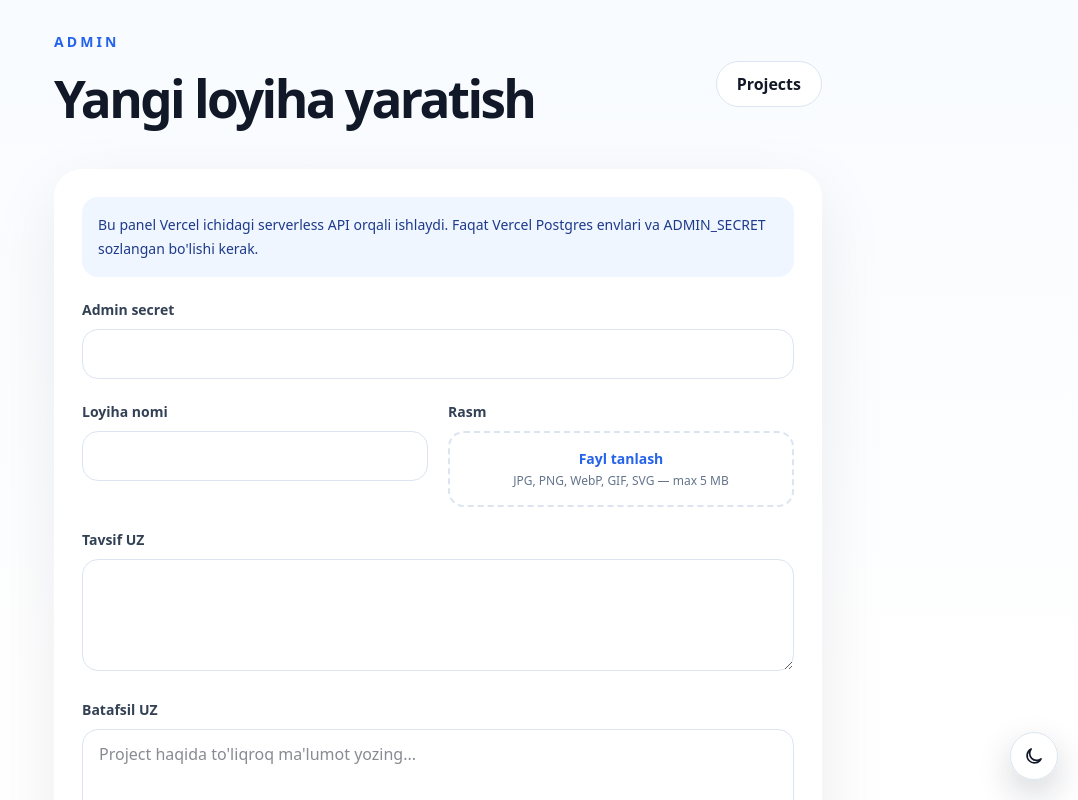
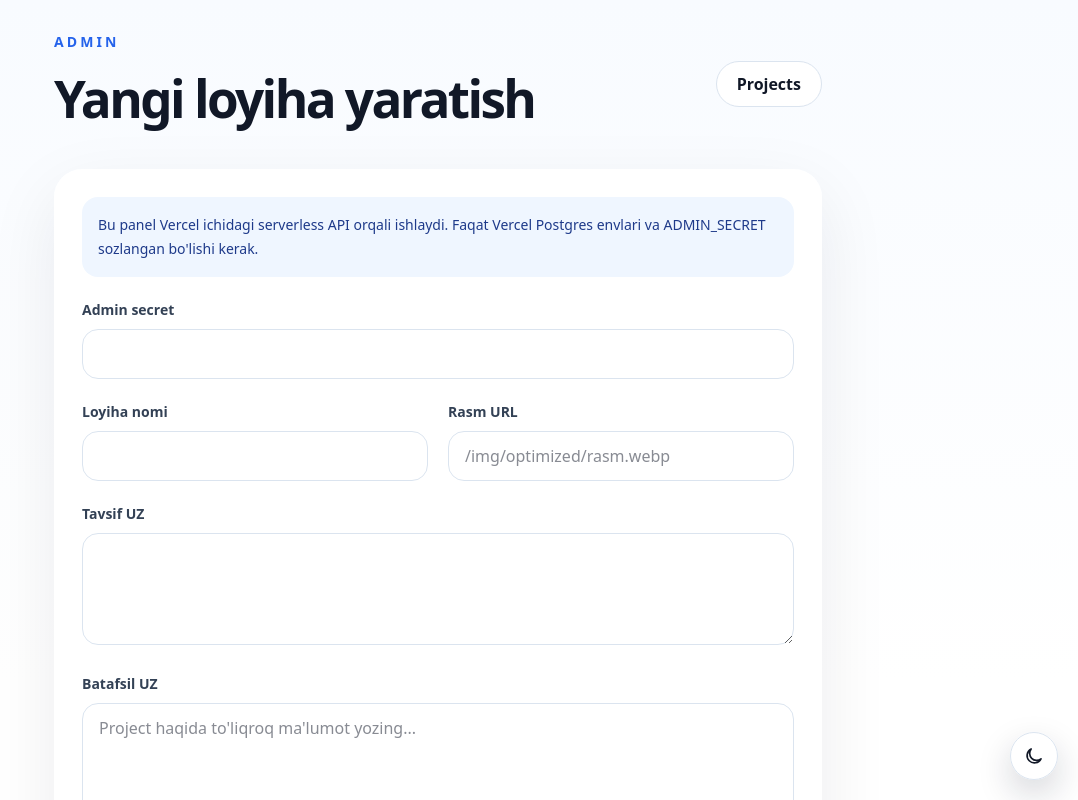
Before and after one commit to rahimjonov-j/Real-portifolio, a Next.js app: page /en/admin in a window 1280 px wide. Shown: the top 800 px of the page, without its empty margins (202-1280 px from the left). Built offline with nearby package versions, Linux system fonts and the light colour scheme.

Commit message:
feat: remove image upload functionality and update image source input in project form

```diff
--- a/app/[lang]/admin/page.tsx
+++ b/app/[lang]/admin/page.tsx
@@ -1,7 +1,6 @@
 "use client";
 
-import { useEffect, useRef, useState, type FormEvent } from "react";
-import Image from "next/image";
+import { useEffect, useState, type FormEvent } from "react";
 import Link from "next/link";
 
 type ProjectForm = {
@@ -56,9 +55,6 @@ export default function AdminPage() {
   const [listLoading, setListLoading] = useState(true);
   const [deletingId, setDeletingId] = useState<number | null>(null);
   const [project, setProject] = useState<ProjectForm>(emptyProject);
-  const [imagePreview, setImagePreview] = useState<string>("");
-  const [uploading, setUploading] = useState(false);
-  const fileInputRef = useRef<HTMLInputElement>(null);
 
   async function loadProjects() {
     setListLoading(true);
@@ -81,42 +77,6 @@ export default function AdminPage() {
 
     return () => window.clearTimeout(timer);
   }, []);
-
-  async function handleImageUpload(file: File) {
-    if (!secret) {
-      setIsError(true);
-      setMessage("Avval Admin secret kiriting.");
-      return;
-    }
-    setUploading(true);
-    setMessage("");
-    setIsError(false);
-    const preview = URL.createObjectURL(file);
-    setImagePreview(preview);
-    try {
-      const form = new FormData();
-      form.append("file", file);
-      const res = await fetch("/api/upload", {
-        method: "POST",
-        headers: { Authorization: `Bearer ${secret}` },
-        body: form
-      });
-      const data = (await res.json()) as { url?: string; error?: string };
-      if (!res.ok) {
-        setIsError(true);
-        setMessage(data.error ?? "Rasm yuklanmadi.");
-        setImagePreview("");
-        return;
-      }
-      updateProject("image_src", data.url ?? "");
-    } catch (err) {
-      setIsError(true);
-      setMessage(err instanceof Error ? err.message : "Rasm yuklanmadi.");
-      setImagePreview("");
-    } finally {
-      setUploading(false);
-    }
-  }
 
   async function handleSubmit(event: FormEvent<HTMLFormElement>) {
     event.preventDefault();
@@ -147,8 +107,6 @@ export default function AdminPage() {
 
       setMessage("Loyiha saqlandi. Projects sahifasi yangilandi.");
       setProject(emptyProject);
-      setImagePreview("");
-      if (fileInputRef.current) fileInputRef.current.value = "";
       await loadProjects();
     } catch (error) {
       setIsError(true);
@@ -262,44 +220,18 @@ export default function AdminPage() {
               />
             </label>
 
-            <div className="block">
+            <label className="block">
               <span className="text-sm font-semibold text-[#334155] dark:text-[#cbd5e1]">
-                Rasm
+                Rasm URL
               </span>
-              <label className="mt-2 flex w-full cursor-pointer flex-col items-center justify-center rounded-2xl border-2 border-dashed border-[#dbe4ef] bg-white px-4 py-4 text-center transition hover:border-[#2563eb] hover:bg-[#eff6ff] dark:border-[#243142] dark:bg-[#0f172a] dark:hover:border-[#3b82f6] dark:hover:bg-[#172033]">
-                {imagePreview ? (
-                  <Image
-                    alt="preview"
-                    className="mb-2 max-h-28 w-full rounded-xl object-cover"
-                    height={112}
-                    src={imagePreview}
-                    width={300}
-                  />
-                ) : null}
-                <span className="text-sm font-semibold text-[#2563eb] dark:text-[#93c5fd]">
-                  {uploading ? "Yuklanmoqda..." : imagePreview ? "Boshqa rasm tanlash" : "Fayl tanlash"}
-                </span>
-                <span className="mt-1 text-xs text-[#64748b] dark:text-[#64748b]">
-                  JPG, PNG, WebP, GIF, SVG — max 5 MB
-                </span>
-                <input
-                  accept="image/*"
-                  className="sr-only"
-                  disabled={uploading}
-                  onChange={(e) => {
-                    const file = e.target.files?.[0];
-                    if (file) void handleImageUpload(file);
-                  }}
-                  ref={fileInputRef}
-                  type="file"
-                />
-              </label>
-              {project.image_src ? (
-                <p className="mt-1 truncate text-xs text-[#64748b] dark:text-[#64748b]">
-                  {project.image_src}
-                </p>
-              ) : null}
-            </div>
+              <input
+                className="mt-2 w-full rounded-2xl border border-[#dbe4ef] bg-white px-4 py-3 text-[#111827] outline-none transition focus:border-[#2563eb] dark:border-[#243142] dark:bg-[#0f172a] dark:text-white"
+                onChange={(event) => updateProject("image_src", event.target.value)}
+                placeholder="/img/optimized/rasm.webp"
+                required
+                value={project.image_src}
+              />
+            </label>
           </div>
 
           <label className="block">
--- a/package.json
+++ b/package.json
@@ -9,6 +9,7 @@
     "lint": "eslint ."
   },
   "dependencies": {
+    "@vercel/blob": "^2.4.0",
     "@vercel/postgres": "^0.10.0",
     "next": "latest",
     "react": "latest",
```
Also changed, not shown: 1 other file (tests, documents, lock files or other folders).
